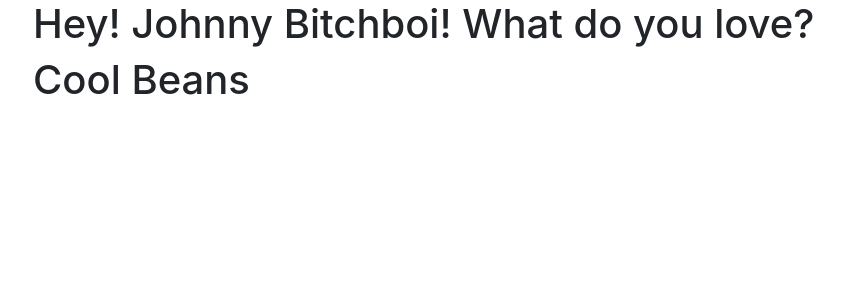
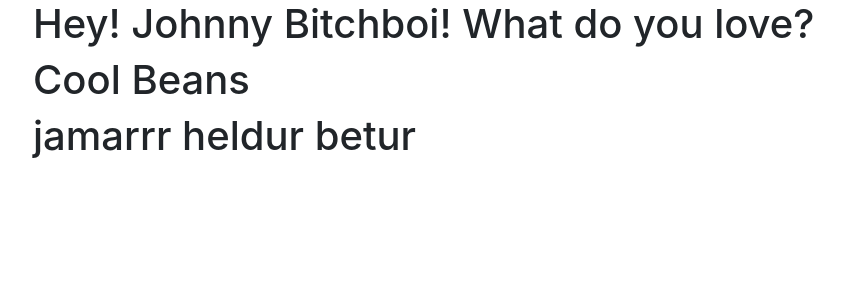
Before and after one commit to sindrirafn/ship-o-cereal, a Django app: template ship_o_cereal/templates/base.html in a window 1280 px wide. Shown: the part 56-356 px from the top of the page, without its empty margins (52-896 px from the left). Run offline with Django 3.2, Linux system fonts and the light colour scheme; the template is opened without the code that fills it, so the values that code supplies are empty; some libraries are stand-ins or nearby versions.

Commit message:
testing testing

```diff
--- a/ship_o_cereal/templates/base.html
+++ b/ship_o_cereal/templates/base.html
@@ -51,6 +51,7 @@
     <div class = "container">
     <h1> Hey! Johnny Bitchboi! What do you love?</h1>
         <h1>Cool Beans</h1>
+        <h1>jamarrr heldur betur</h1>
     {% block content %}
     {% endblock %}
     </div>
```
